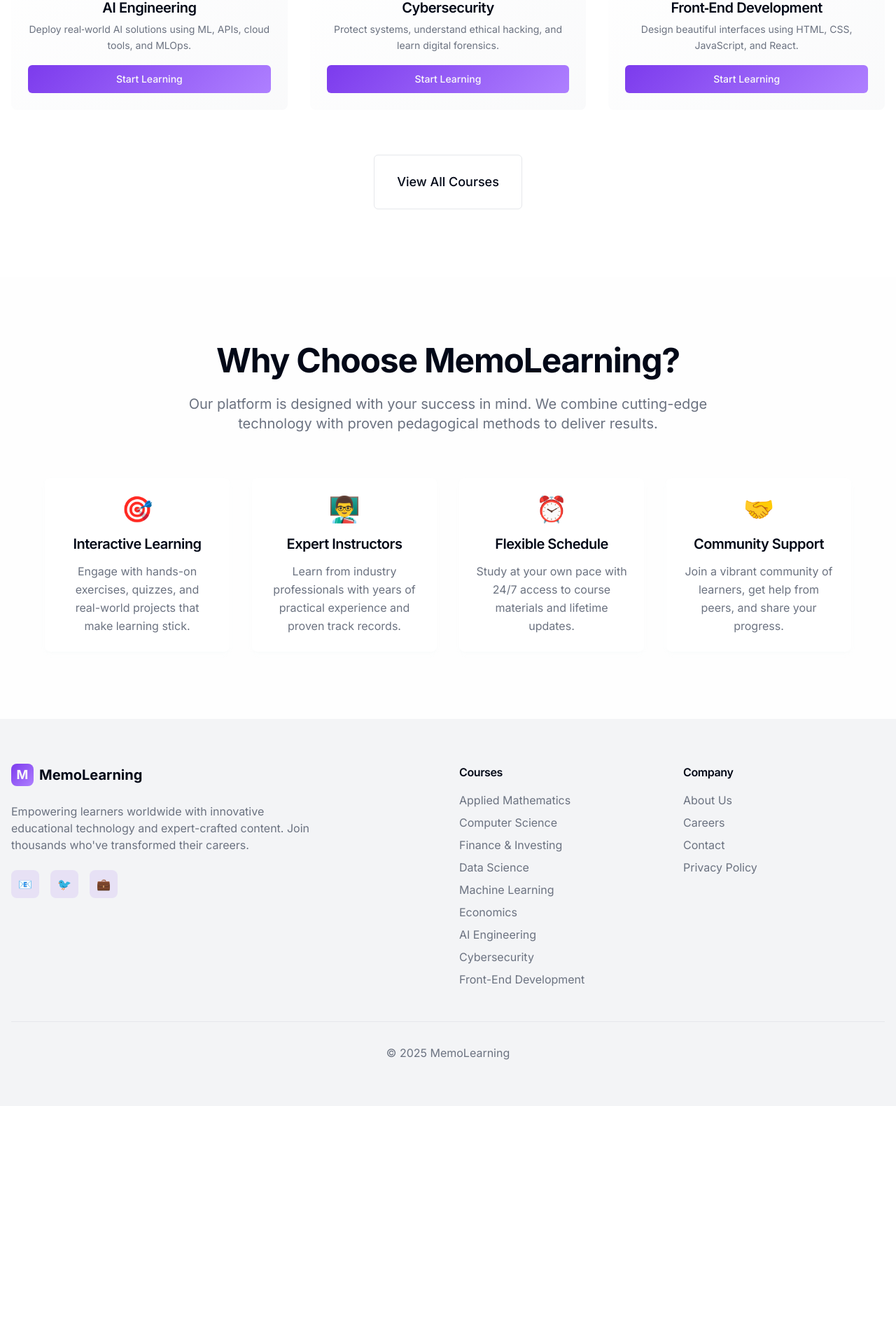
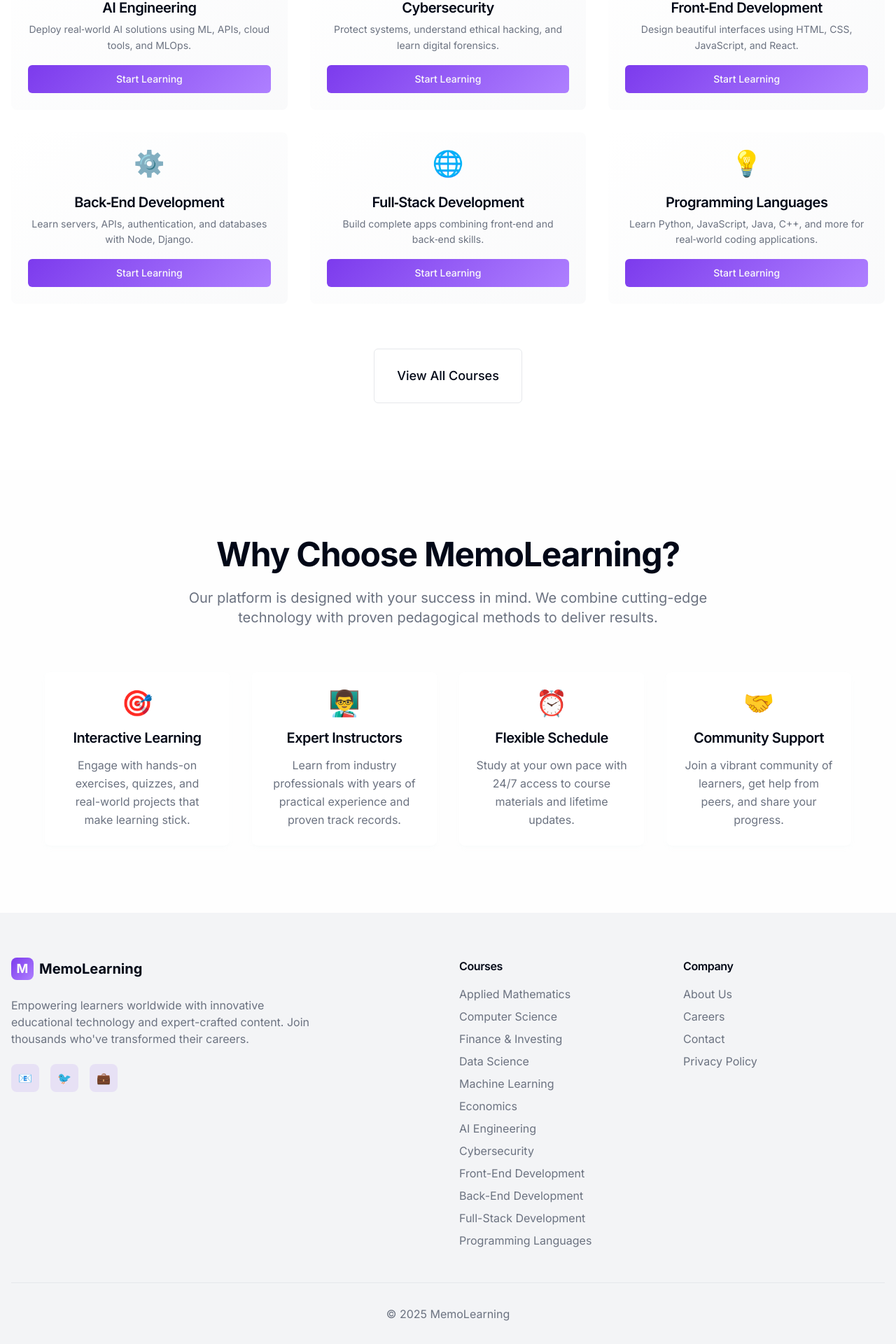
Before and after one commit to TheCoding10/learn-sparkle-style, a React (Vite) app: page / in a window 1280 px wide. Shown: the part 1732-3652 px from the top of the page at 70% size. Before the commit the page ends 3312 px from the top, so only its background shows below. Built offline with nearby package versions, Linux system fonts and the light colour scheme.

Commit message:
Update learning tracks and footer
Ensure all courses are displayed in the learning tracks section and the footer.

```diff
--- a/src/components/Footer.tsx
+++ b/src/components/Footer.tsx
@@ -39,6 +39,9 @@ const Footer = () => {
               <li><a href="#" className="text-muted-foreground hover:text-primary transition-colors">AI Engineering</a></li>
               <li><a href="#" className="text-muted-foreground hover:text-primary transition-colors">Cybersecurity</a></li>
               <li><a href="#" className="text-muted-foreground hover:text-primary transition-colors">Front-End Development</a></li>
+              <li><a href="#" className="text-muted-foreground hover:text-primary transition-colors">Back-End Development</a></li>
+              <li><a href="#" className="text-muted-foreground hover:text-primary transition-colors">Full-Stack Development</a></li>
+              <li><a href="#" className="text-muted-foreground hover:text-primary transition-colors">Programming Languages</a></li>
             </ul>
           </div>
 
--- a/src/components/LearningTracks.tsx
+++ b/src/components/LearningTracks.tsx
@@ -55,6 +55,24 @@ const learningTracks = [
     description: "Design beautiful interfaces using HTML, CSS, JavaScript, and React.",
     icon: "🎨",
     gradient: "from-pink-500 to-purple-600"
+  },
+  {
+    title: "Back‑End Development",
+    description: "Learn servers, APIs, authentication, and databases with Node, Django.",
+    icon: "⚙️",
+    gradient: "from-gray-500 to-blue-600"
+  },
+  {
+    title: "Full‑Stack Development",
+    description: "Build complete apps combining front‑end and back‑end skills.",
+    icon: "🌐",
+    gradient: "from-teal-500 to-green-600"
+  },
+  {
+    title: "Programming Languages",
+    description: "Learn Python, JavaScript, Java, C++, and more for real‑world coding applications.",
+    icon: "💡",
+    gradient: "from-violet-500 to-purple-600"
   }
 ];
 
```
